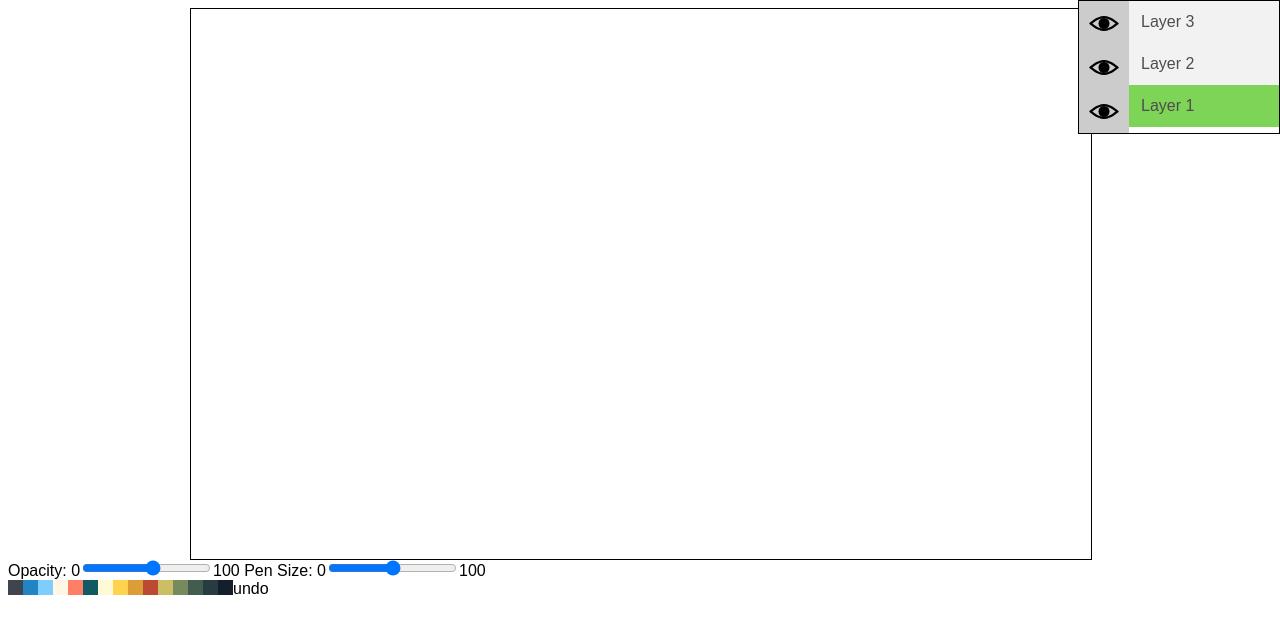
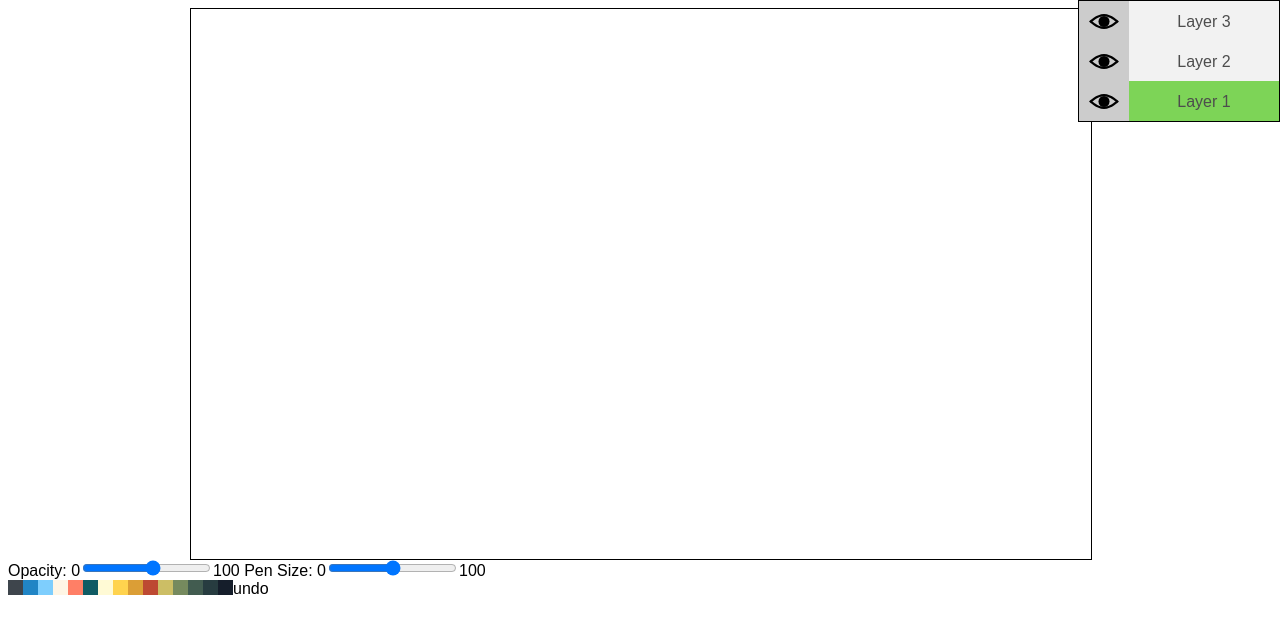
Before and after one commit to Octavector/Pink-Shrimp, a plain HTML site: page index.html in a window 1280 px wide. Drawn offline with Linux system fonts and the light colour scheme.

Commit message:
Toggle eye image/visibility on layer panel. Styling tweaks to layer panel

```diff
--- a/css/style.css
+++ b/css/style.css
@@ -36,7 +36,6 @@ ul{margin:0; padding:0;}
 }
 
 .layerButton{
-    padding:12px;
     background:#F2F2F2;
     color:#4d4d4d;
 
@@ -46,6 +45,18 @@ ul{margin:0; padding:0;}
     box-sizing: border-box;
     width:75%;
     float:right;
+    height:40px;
+    position:relative;
+    text-align: center;
+}
+
+.layerButton span{
+    font-size: 1em;
+    top: 50%;
+    margin-top: -0.5em;
+    position: relative;
+    display: block;
+    pointer-events: none;
 }
 
 .currentLayer{
@@ -53,7 +64,6 @@ ul{margin:0; padding:0;}
 }
 
 .layerVisButton{
-    padding:12px;
     background:none no-repeat scroll 50% 50% #CCC;
     background-size:60%;
     cursor:pointer;
@@ -62,7 +72,7 @@ ul{margin:0; padding:0;}
     box-sizing: border-box;
     width:25%;
     float:left;
-    height: 44px;
+    height: 40px;
 }
 
 .lyrVisible{
--- a/index.html
+++ b/index.html
@@ -22,12 +22,16 @@
         </div>
 
         <div id="Layers">
-            <div id="SetL3" class="layerButton">Layer 3</div>
+
+            <div id="SetL3" class="layerButton"><span>Layer 3</span></div>
             <div id="ToggleL3" class="layerVisButton lyrVisible"></div>
-            <div id="SetL2" class="layerButton">Layer 2</div>
+
+            <div id="SetL2" class="layerButton"><span>Layer 2</span></div>
             <div id="ToggleL2" class="layerVisButton lyrVisible"></div>
-            <div id="SetL1" class="layerButton currentLayer">Layer 1</div>
+
+            <div id="SetL1" class="layerButton currentLayer"><span>Layer 1</span></div>
             <div id="ToggleL1" class="layerVisButton lyrVisible"></div>
+
 
             <div id="currentLayer">
             </div>
--- a/js/index.js
+++ b/js/index.js
@@ -95,6 +95,13 @@ function layerHandler(e){
     currLayText.innerHTML = currentLayer; //update current layer text
 
     if(RXP_Togg.test(e.target.id)){ //if clicked on a layer visibility toggle button
+        //toggle eye icon
+        //new class toggle function should be used here
+        if(e.target.className.search("lyrVisible") >= 0 ){
+            e.target.className = "layerVisButton";
+        }
+        else{e.target.className = "layerVisButton lyrVisible";}
+
         var lyrNum = RXP_lyrNum.exec(e.target.id)[0];
         toggleLayer(lyrNum);
     }
```
